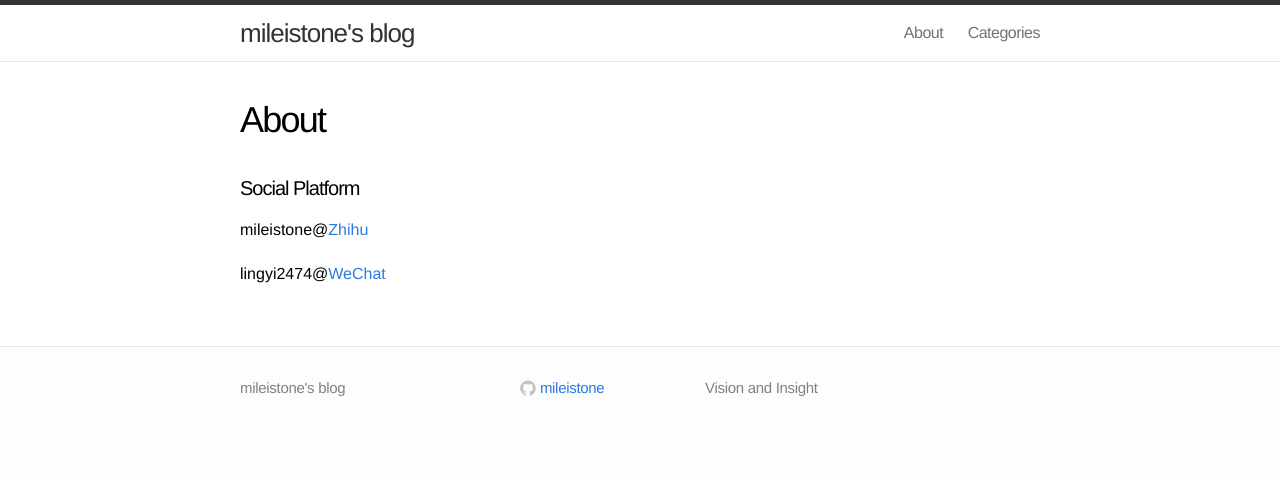
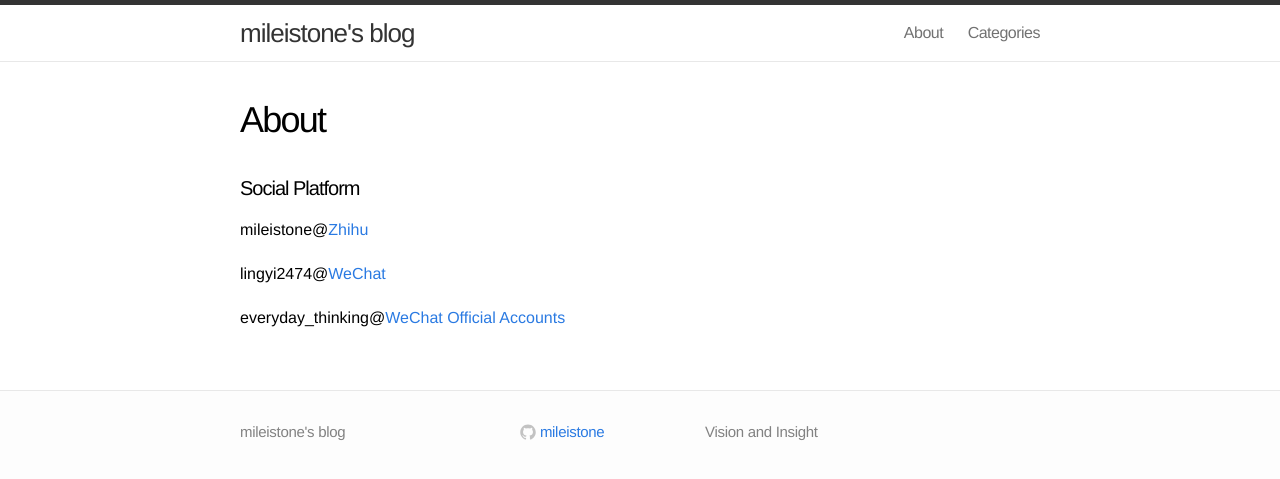
Before and after one commit to mileistone/mileistone.github.io, a Jekyll site: the page built from pages/about.md, in a window 1280 px wide. Shown: the top 479 px of the page. Built offline with Jekyll 4.4.1, drawn with Linux system fonts in a browser that asks for light colours.

Commit message:
Update about.md

```diff
--- a/pages/about.md
+++ b/pages/about.md
@@ -10,3 +10,5 @@ includelink: true
 mileistone@[Zhihu](https://zhihu.com)
 
 lingyi2474@[WeChat](https://weixin.qq.com/)
+
+everyday_thinking@[WeChat Official Accounts](https://weixin.qq.com/)
```
